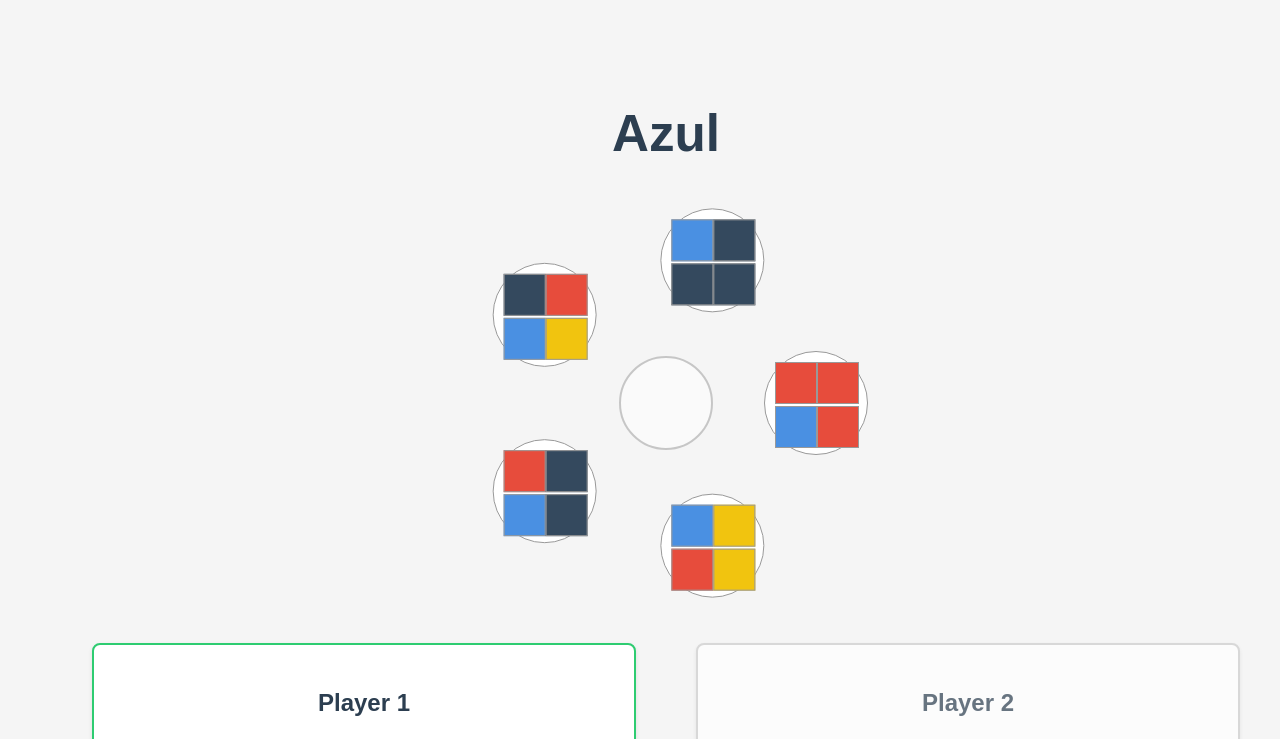
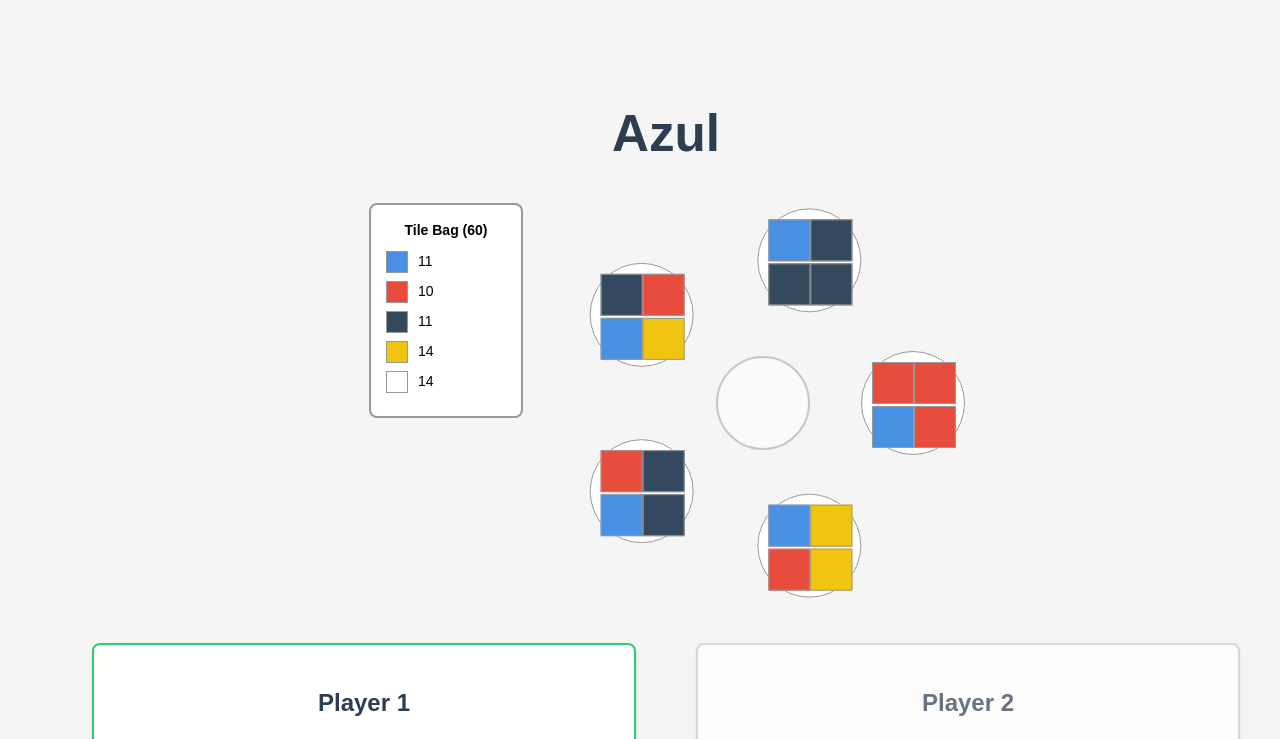
Before and after one commit to MostlyArmless/azul, a React (Vite) app: page / in a window 1280 px wide. Shown: the top 739 px of the page. Built offline with nearby package versions, Linux system fonts and the light colour scheme.

Commit message:
Display the remaining bag contents

```diff
--- a/src/components/Game.tsx
+++ b/src/components/Game.tsx
@@ -448,6 +448,59 @@
     >
       <h1>Azul</h1>
 
+      <div style={{ display: "flex", alignItems: "flex-start", gap: "40px" }}>
+        {/* Tile Bag Display */}
+        <div
+          className="tile-bag"
+          style={{
+            border: "2px solid #999",
+            borderRadius: "8px",
+            padding: "15px",
+            backgroundColor: "white",
+            width: "120px",
+          }}
+        >
+          <div
+            style={{
+              fontSize: "14px",
+              fontWeight: "bold",
+              marginBottom: "10px",
+              textAlign: "center",
+              color: "black",
+            }}
+          >
+            Tile Bag ({gameState.tileBag.length})
+          </div>
+          {["blue", "red", "black", "yellow", "white"].map((color) => {
+            const count = gameState.tileBag.filter(
+              (tile) => tile.type === color
+            ).length;
+            return (
+              <div
+                key={color}
+                style={{
+                  display: "flex",
+                  alignItems: "center",
+                  gap: "10px",
+                  marginBottom: "8px",
+                }}
+              >
+                <div
+                  style={{
+                    width: "20px",
+                    height: "20px",
+                    backgroundColor: `var(--${color})`,
+                    border: "1px solid #999",
+                  }}
+                />
+                <span style={{ fontSize: "14px", color: "black" }}>
+                  {count}
+                </span>
+              </div>
+            );
+          })}
+        </div>
+
         {/* Factories */}
         <div
           className="factories-container"
@@ -542,6 +595,7 @@
             );
           })}
         </div>
+      </div>
 
       {/* Player Boards */}
       <div
```
Lines whose indentation alone changed are shown as unchanged.
